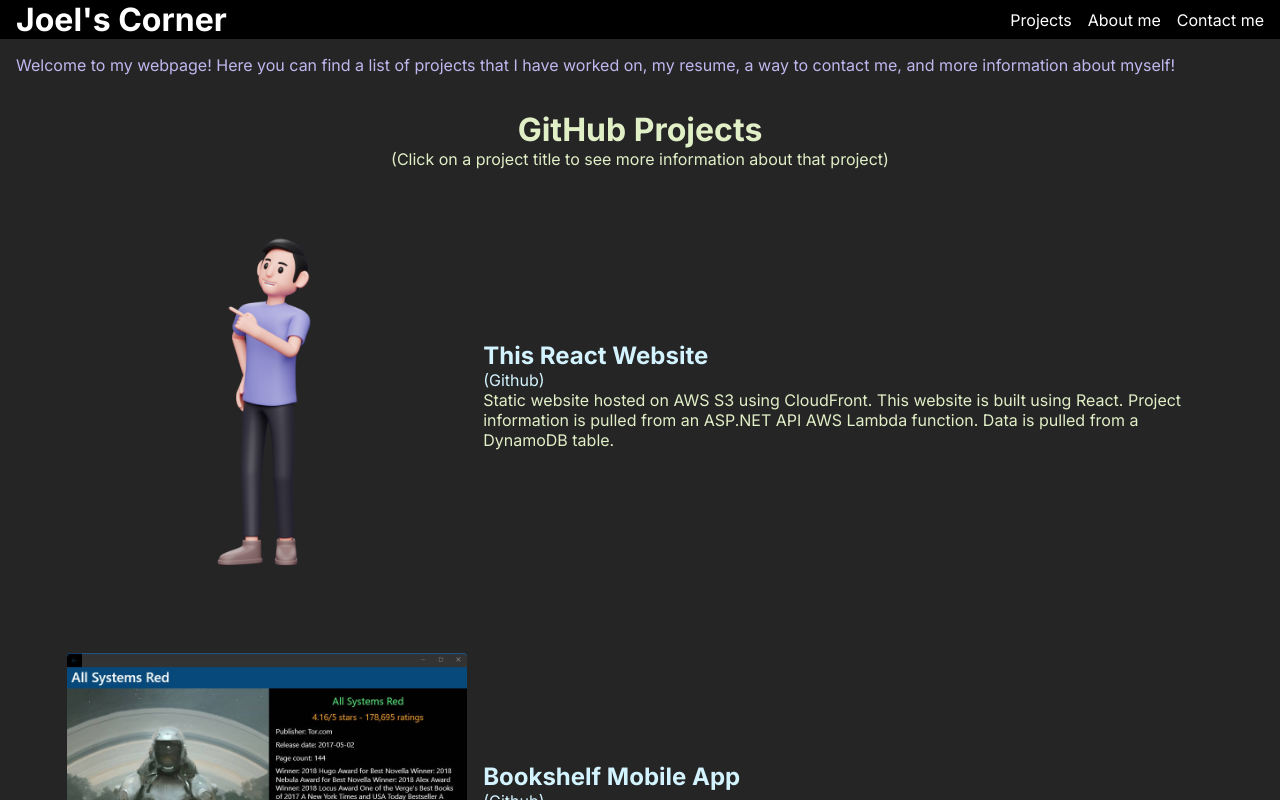
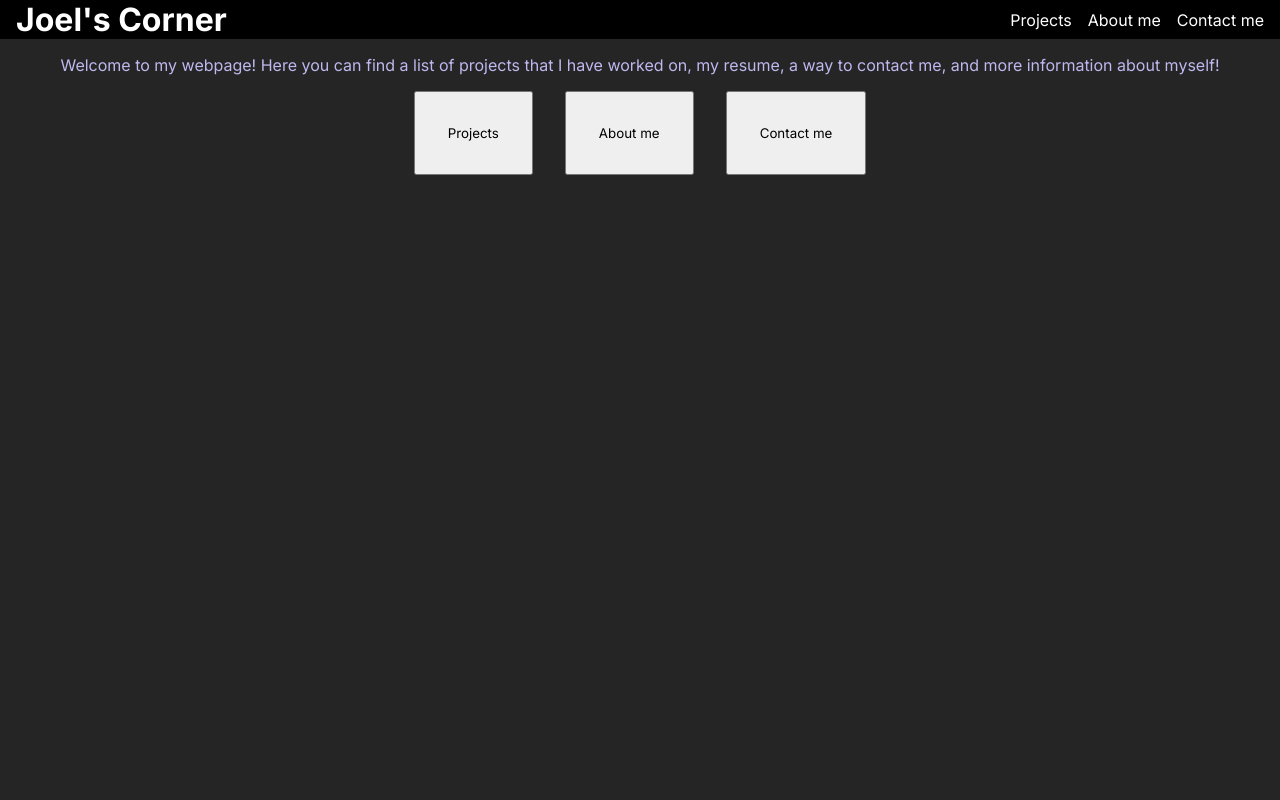
Before and after one commit to Neeblue/joels-corner, a React (Create React App) app: page / in a window 1280 px wide. Shown: the top 800 px of the page. Built offline with nearby package versions, Linux system fonts and the light colour scheme.

Commit message:
Added homepage buttons

```diff
--- a/src/App.js
+++ b/src/App.js
@@ -18,15 +18,14 @@ function App() {
         <div>
           <Introduction />
           {/* TODO: Add icon tags, Github main link */}
-          <Projects />
         </div>
       );
       break;
+    case "/projects":
+      component = <Projects />;
+      break;
     case "/about":
       component = <About />;
-      break;
-    case "/projects":
-      component = <Projects />;
       break;
     case "/contact":
       component = <Contact />;
--- a/src/components/Introduction.js
+++ b/src/components/Introduction.js
@@ -3,6 +3,37 @@ export default function Introduction() {
         <div className="intro">
             Welcome to my webpage! Here you can find a list of projects that I have worked on,
             my resume, a way to contact me, and more information about myself!
+
+            <br></br>
+            <div className="icon-row">
+                <Button name="Projects" />
+                <Button name="About me" />
+                <Button name="Contact me" />
+            </div>
         </div>
     );
 }
+
+function Button({ name }) {
+    const handleClick = () => {
+        switch (name) {
+            case "Projects":
+                window.location.href = "/projects";
+                break;
+            case "About me":
+                window.location.href = "/about";
+                break;
+            case "Contact me":
+                window.location.href = "/contact";
+                break;
+            default:
+                break;
+        }
+    };
+
+    return (
+        <button onClick={handleClick}>
+            {name}
+        </button>
+    );
+}
--- a/src/styles.css
+++ b/src/styles.css
@@ -10,7 +10,19 @@ body {
 
 .site-title {
     font-size: 2rem;
-    font-weight: bold;
+    font-weight: bold;;
+}
+
+/* Homepage buttons */
+
+.icon-row {
+    display: flex;
+    flex-direction: row;
+    justify-content: center;
+}
+Button {
+    padding: 2rem;
+    margin: 1rem;
 }
 
 /* Navigation bar */
@@ -50,6 +62,7 @@ body {
 .intro {
     margin: 1rem 1rem 2rem 1rem;
     color:rgb(191, 184, 239);
+    text-align: center;
 }
 
 /* Projects page */
@@ -89,8 +102,8 @@ body {
 }
 
 .project-card .image {
-    max-width: 50vh;
-    max-height: 50vh;
+    width: 50vh;
+    height: 50vh;
     object-fit:contain;
 }
 
@@ -110,7 +123,6 @@ body {
 .projectCards .description {
     margin-bottom: 1rem;
 }
-
 
 @media (max-width: 500px) {
     .intro {
```
